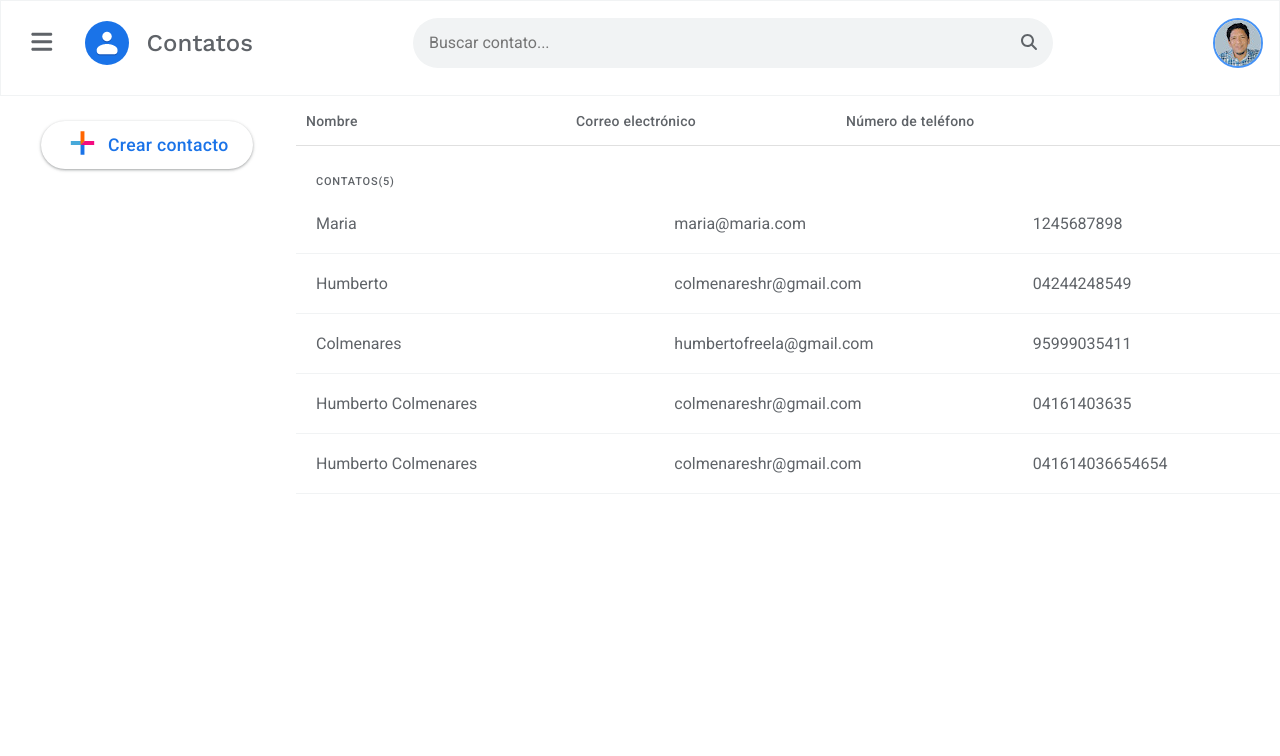
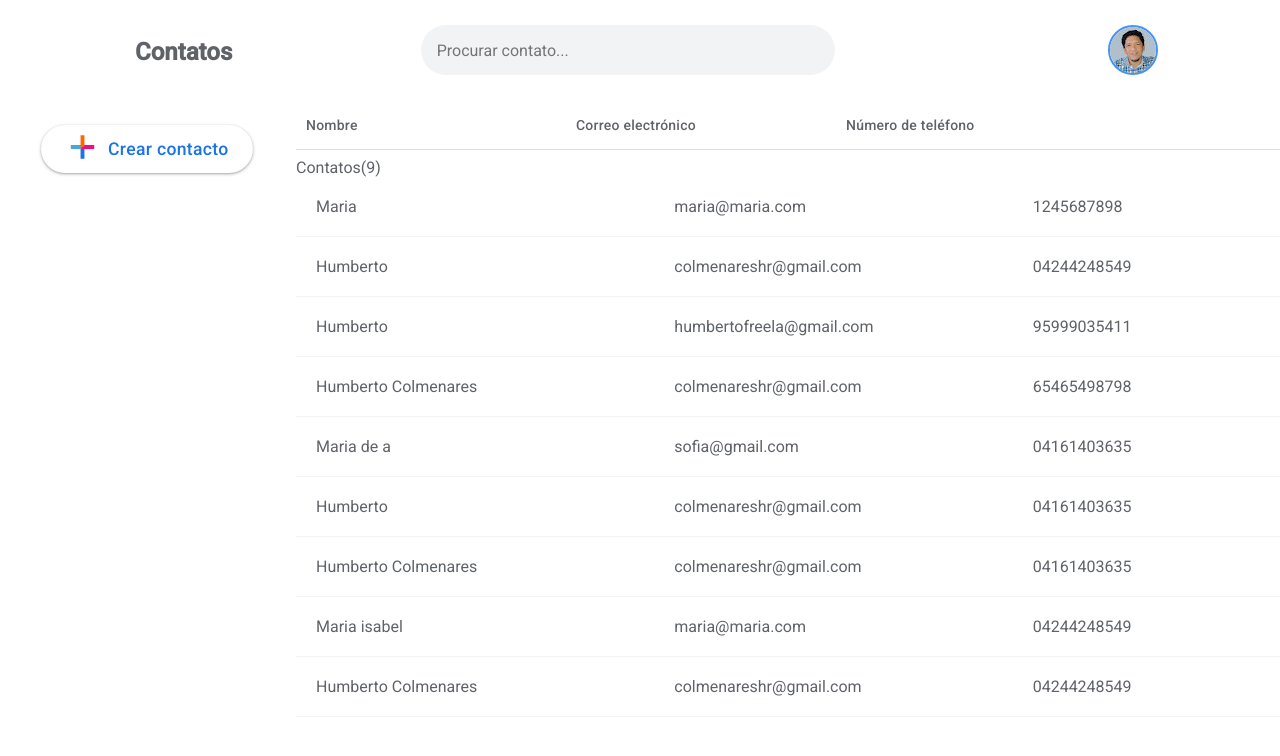
Before and after one commit to colmenareshr/ReactAgendaContatos, a React (Vite) app: page / in a window 1280 px wide. Shown: the top 756 px of the page. Built offline with nearby package versions, Linux system fonts and the light colour scheme; data requests are answered from the project's data file; the HTML template or start-up script is replaced by a standard one.

Commit message:
Agregando estilos al Header

```diff
--- a/db.json
+++ b/db.json
@@ -13,7 +13,7 @@
       "id": 20
     },
     {
-      "nome": "Colmenares",
+      "nome": "Humberto",
       "email": "humbertofreela@gmail.com",
       "telefone": "95999035411",
       "id": 21
@@ -21,14 +21,38 @@
     {
       "nome": "Humberto Colmenares",
       "email": "colmenareshr@gmail.com",
+      "telefone": "65465498798",
+      "id": 23
+    },
+    {
+      "nome": "Maria de a",
+      "email": "sofia@gmail.com",
       "telefone": "04161403635",
-      "id": 22
+      "id": 24
+    },
+    {
+      "nome": "Humberto ",
+      "email": "colmenareshr@gmail.com",
+      "telefone": "04161403635",
+      "id": 25
     },
     {
       "nome": "Humberto Colmenares",
       "email": "colmenareshr@gmail.com",
-      "telefone": "041614036654654",
-      "id": 24
+      "telefone": "04161403635",
+      "id": 26
+    },
+    {
+      "nome": "Maria isabel ",
+      "email": "maria@maria.com",
+      "telefone": "04244248549",
+      "id": 27
+    },
+    {
+      "nome": "Humberto Colmenares",
+      "email": "colmenareshr@gmail.com",
+      "telefone": "04244248549",
+      "id": 28
     }
   ]
 }
--- a/src/App.css
+++ b/src/App.css
@@ -11,13 +11,9 @@ body {
   background-color: #fff;
   font-family: Roboto, sans-serif;
   color: #5f6368;
+
 }
-.header {
-  height: 6rem;
-  width: 100%;
-  padding: 1rem;
-  border: 1px solid #f1f3f4;
-}
+
 
 .main {
   width: 100%;
--- a/src/App.jsx
+++ b/src/App.jsx
@@ -14,6 +14,7 @@ function App() {
   const [showModal, setShowModal] = useState(false);
   const [isUpdate, setIsUpdate] = useState();
   const [search, setSearch] = useState('');
+  const [actualizar, setActualizar] = useState();
 
   //FIN HOOKS
 
@@ -33,7 +34,7 @@ function App() {
       .catch((err) => {
         console.log(err.message);
       });
-  });
+  }, []);
 
   // FIN GET
 
@@ -85,8 +86,8 @@ function App() {
   /* FUNCIONAMIENTO DEL FORMULARIO */
   const handleSubmit = (e) => {
     e.preventDefault();
+    e.target.reset();
     addContacts(nomes, emails, telefones);
-    e.target.reset();
     console.log('Contacto Agregado');
     setShowModal(false);
   };
@@ -106,7 +107,7 @@ function App() {
       });
   };
 
-  const handleUpdate = async () => {
+  const handleUpdate = async (e) => {
     await fetch(`http://localhost:3000/contatos/${isUpdate}`, {
       method: 'PATCH',
       body: JSON.stringify({
@@ -120,6 +121,8 @@ function App() {
     });
     if (response.ok) {
       console.log('OKS', response.ok);
+      e.preventDefault();
+      setActualizar(true);
       setIsUpdate(undefined);
       setShowModal(false);
     }
@@ -141,9 +144,8 @@ function App() {
 
   return (
     <div className='App'>
-      <header className='header header_wrap'>
-        <Header search={search} handleSearch={handleSearch} />
-      </header>
+      <Header search={search} handleSearch={handleSearch} />
+
       <main className='main'>
         <div className='sidebar_wraper'>
           <SideBar mostrar={handleShowModal} />
--- a/src/components/Contatos/Contatos.css
+++ /dev/null
@@ -1,39 +0,0 @@
-/* .contatos_container {
-  width: 100%;
-  background-image: linear-gradient(#fff, 57px, #fafafa, 57px);
-} */
-.contatos_title {
-  letter-spacing: 0.07272727em;
-  font-family: Roboto, sans-serif;
-  font-size: 0.688rem;
-  font-weight: 500;
-  line-height: 1rem;
-  text-transform: uppercase;
-  display: flex;
-  padding: 20px;
-  max-height: 20px;
-}
-
-.contatos_items_container {
-  width: 100%;
-  display: table;
-  table-layout: fixed;
-  position: relative;
-}
-
-.contatos_items {
-  display: table-cell;
-  overflow: hidden;
-  text-overflow: ellipsis;
-  vertical-align: middle;
-  white-space: nowrap;
-  border-bottom: 1px solid #f1f3f4;
-  padding: 20px;
-  cursor: pointer;
-
-}
-
-.contatos_items:hover {
-  background-color: #e7eeff;
-  background-size: 100% 112px;
-}
--- a/src/components/Contatos/Contatos.jsx
+++ b/src/components/Contatos/Contatos.jsx
@@ -1,6 +1,5 @@
 import { FontAwesomeIcon } from '@fortawesome/react-fontawesome';
 import { faClose } from '@fortawesome/free-solid-svg-icons';
-import './Contatos.css';
 import styled from 'styled-components';
 
 function Contatos({ nome, email, telefone, deleteContacts, updateContacto }) {
--- a/src/components/Header/Header.css
+++ /dev/null
@@ -1,100 +0,0 @@
-.nav_container {
-   display: flex;
-   flex-wrap:wrap;
-   align-items: center;
-   justify-content: space-between;
-}
-
-.navegacao {
-   display: flex;
-   gap: 1rem;
-   align-items: center;
-   justify-content: baseline;
-}
-
-.nav_bars {
-   height: 1.5rem;
-   width: 1.5rem;
-   padding: 0.8rem;
-   border-radius: 50%;
-}
-.nav_bars:hover {
-   height: 1.5rem;
-   width: 1.5rem;
-   padding: 0.8rem;
-   background-color: #EBECEC;
-   border-radius: 50%;
-   cursor: pointer;
-}
-
-.menu_bar {
-   width: 280px;
-   background-color: transparent;
-   transform: translateX(0);
-   visibility: visible;
-   box-shadow: 0 0;
-   overflow: hidden;
-   color: #000;
-   height: calc(100vh - 100%);
-   position: absolute;
-   top: 100%;
-   z-index: 990;
-   display: flex;
-   flex-direction: column;
-   left: -100%;
-   transition: 850ms;
-}
-.menu_bars_active {
-   width: 280px;
-   background-color: #000;
-   color: #EBECEC;
-   left: 0;
-   transition: 350ms;
-   top: 100%;
-   z-index: 990;
-   display: flex;
-   flex-direction: column;
-   left: -100%;
-   transition: 850ms;
-}
-
-.menu_user {
-   display: flex;
-   gap: 1rem;
-   align-items: center;
-}
-.menu_title {
-   font-size: 1.5rem;
-   line-height: 1.4rem;
-   font-weight: 500;
-   font-family: "Work Sans", sans-serif;
-}
-
-.nav_search {
-   width: 40rem;
-   display: flex;
-   align-items: center;
-   justify-content:center;
-}
-
-.nav_search input {
-   height: 3.1rem;
-   width: 50rem;
-   border: none;
-   border-radius: 4rem 0 0 4rem;
-   background-color: #F1F3F4;
-   padding: 1rem;
-   font-family: Roboto;
-   font-size: 1rem;
-   outline: none;
-}
-
-.btn_search {
-   height: 3.1rem;
-   padding: 1rem;
-   background-color: #F1F3F4;
-   border: none;
-   border-radius: 0 4rem 4rem 0;
-   font-size: 1rem;
-   color: #5f6368;
-}
--- a/src/components/Header/Header.jsx
+++ b/src/components/Header/Header.jsx
@@ -1,51 +1,83 @@
 import Avatar from '../Avatar/Avatar';
 import { FontAwesomeIcon } from '@fortawesome/react-fontawesome';
 import { faBars, faSearch } from '@fortawesome/free-solid-svg-icons';
-import './Header.css';
 import { useState } from 'react';
-
+import styled from 'styled-components';
 
 function Header({ search, handleSearch }) {
   const [sideBar, setSideBar] = useState(false);
 
   const showSidebar = () => setSideBar(!sideBar);
 
+  let iconSearch = <FontAwesomeIcon icon={faSearch} />
+
   return (
-    <>
-      <nav className='navbar'>
-        <div className='nav_container'>
-          <div className='navegacao'>
-            <div className='nav_container_menu' onClick={showSidebar}>
-              <FontAwesomeIcon
-                icon={faBars}
-                className='nav_bars'
-                onClick={showSidebar}
-              />
-            </div>
-            <div className='menu_user'>
-              <img src='src\assets\contato-icon.png' alt='Contatos' />
-              <span className='menu_title'>Contatos</span>
-            </div>
-          </div>
-          <div className='nav_search'>
+    <HeaderContainer>
+      <NavContainer>
+        <NavTitle>
+          <h1 className='menu_title'>Contatos</h1>
+        </NavTitle>
+        <NavSearch>
           <input
             type='search'
             name='searh'
             id='search'
-              placeholder='Buscar contato...'
-              // value={search}
+            placeholder= 'Procurar contato... '
+             value={search}
             onChange={handleSearch}
           />
-            <button className='btn_search'>
-              <FontAwesomeIcon icon={faSearch} className='search' />
-            </button>
-          </div>
+        </NavSearch>
         <div className='nav_avatar'>
           <Avatar />
         </div>
-        </div>
-      </nav>
-    </>
+      </NavContainer>
+    </HeaderContainer>
   );
 }
 export default Header;
+
+const HeaderContainer = styled.header`
+  height: 100px;
+  width: 100%;
+  display: flex;
+  justify-content: center;
+  align-items: center;
+
+`;
+const NavContainer = styled.nav`
+  display: flex;
+  gap: 5rem;
+  justify-content: space-between;
+`;
+const NavTitle = styled.div`
+  height: 1.5rem;
+  width: 1.5rem;
+  padding: 0.8rem;
+  border-radius: 50%;
+`;
+
+
+const NavSearch = styled.div`
+  width: 40%;
+  display: flex;
+  align-items: center;
+  justify-content: center;
+
+  input {
+    height: 3.1rem;
+    width: 50rem;
+    border: none;
+    border-radius: 4rem;
+    background-color: #f1f3f4;
+    padding: 1rem;
+    font-family: Roboto;
+    font-size: 1rem;
+    outline: none;
+
+    &:focus {
+      outline: none;
+      box-shadow: 0 1px 25px rgb(143 170 141 / 35%);
+      border: 1px solid #1a73e8;
+    }
+  }
+`;
```
Also changed, not shown: src/components/Modales/ModalEdit.jsx (deleted). Lines whose indentation alone changed are shown as unchanged.
